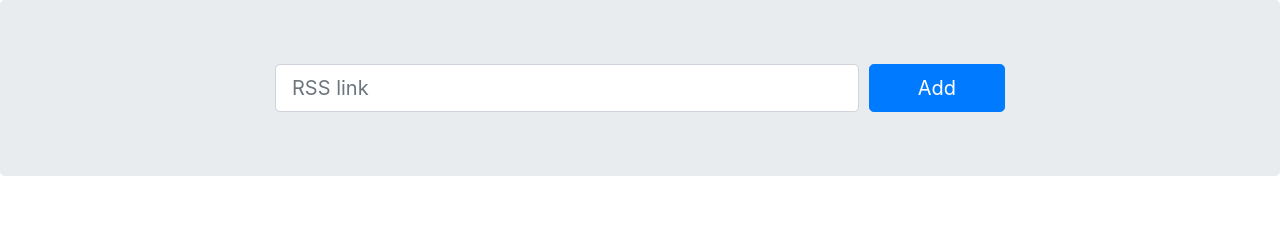
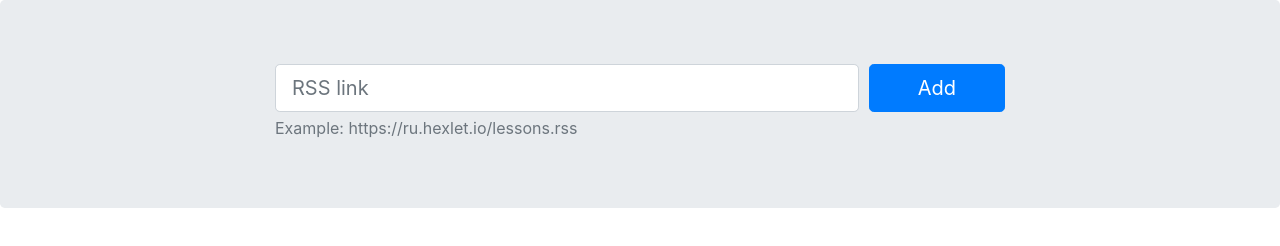
Before and after one commit to vsorrokin/frontend-project-lvl3, a website built with webpack: page template.html in a window 1280 px wide. Built offline with nearby package versions, Linux system fonts and the light colour scheme; what on-change would draw is missing.

Commit message:
Update CC workflow action

```diff
--- a/template.html
+++ b/template.html
@@ -14,9 +14,12 @@
                   <input type="text" name="link" class="form-control form-control-lg" required="true" placeholder="RSS link">
                 </div>
                 <div class="col-auto">
-                  <button type="submit" class="btn btn-primary btn-lg px-5">Add</button>
+                  <button type="submit" class="btn btn-primary btn-lg px-5">
+                    Add
+                  </button>
                 </div>
               </form>
+              <p class="text-muted my-1">Example: https://ru.hexlet.io/lessons.rss</p>
               <div class="feedback text-danger" data-role="process-error"></div>
               <div class="feedback text-success" data-role="process-success"></div>
             </div>
```
Also changed, not shown: .github/workflows/ci.yml.
